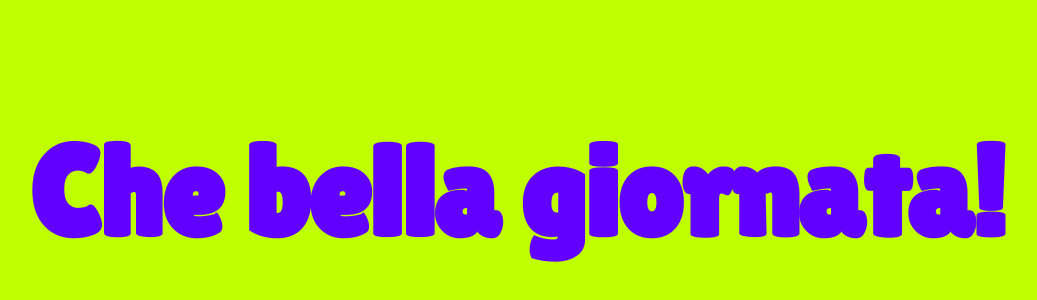
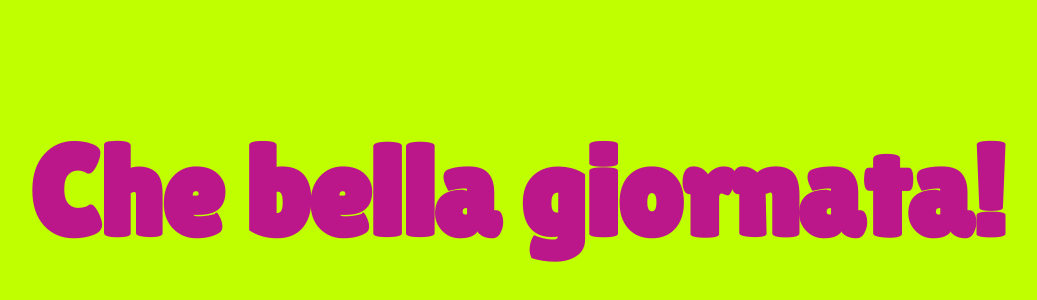
Before and after one commit to Giadacantu/progetto1, a website built with Parcel: page index.html in a window 1280 px wide. Shown: the part 216-516 px from the top of the page, without its empty margins (123-1160 px from the left). Built offline with nearby package versions, Linux system fonts and the light colour scheme.

Commit message:
cambiato colore

```diff
--- a/style.css
+++ b/style.css
@@ -11,7 +11,7 @@ body {
 
   main h1 {
     font-family: 'Lilita One', cursive;
-    color: rgb(98, 0, 255);
+    color: rgb(188, 22, 139);
     font-size: 10vw;
     letter-spacing: -2px;
   }
```
